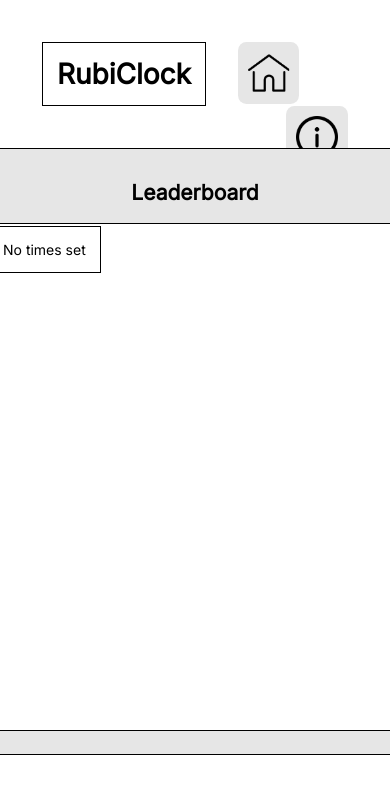
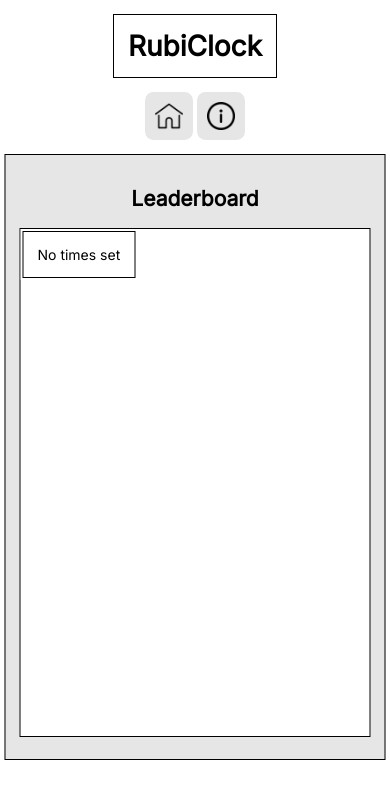
Before and after one commit to Atte-Oksanen/rubiclock, a PHP site: page /leaderboard.php in a window 390 px wide. Shown: the top 799 px of the page. Run offline with PHP 8.4, Linux system fonts and the light colour scheme; data that the repository does not hold is empty.

Commit message:
added scaling for mobile

```diff
--- a/css/header.css
+++ b/css/header.css
@@ -82,3 +82,35 @@
 .rightMenu a {
   margin-left: 2rem;
 }
+
+@media only screen and (max-width: 600px){
+  .header {
+    display: block;
+    width: 100vw;
+    margin: 0;
+    padding-top: 1rem;
+    text-align: center;
+  }
+  .header a{
+    margin: 0;
+  }
+  .rightMenu button {
+    margin: 0;
+  }
+  .header h1 {
+    display: block;
+    width: fit-content;
+    margin: auto;
+    margin-bottom: 1rem;
+  }
+  #home {
+    margin: 0;
+  }
+  .header img {
+    height: 2rem;
+  }
+  .rightMenu {
+    float: none;
+    display: inline-block;
+  }
+}
--- a/css/leaderboard.css
+++ b/css/leaderboard.css
@@ -14,6 +14,7 @@
 .scoreboard {
     background-color: var(--buttonColor);
 }
+
 .scoreboard h2 {
     text-align: center;
     color: black;
@@ -27,7 +28,7 @@
     background-color: white;
 }
 
-.dark .list{
+.dark .list {
     background-color: #26262C;
 }
 
@@ -37,7 +38,7 @@
     background-color: white;
 }
 
-.dark table{
+.dark table {
     background-color: #26262C;
 }
 
@@ -51,3 +52,11 @@
 .list ol li p {
     margin: 0;
 }
+
+@media only screen and (max-width: 600px) {
+    .scoreboard {
+        margin-top: 1rem;
+        width: 90%;
+        min-width: 0;
+    }
+}
```
Also changed, not shown: css/index.css (+56 -3 lines), css/info.css (+14 -2 lines).
